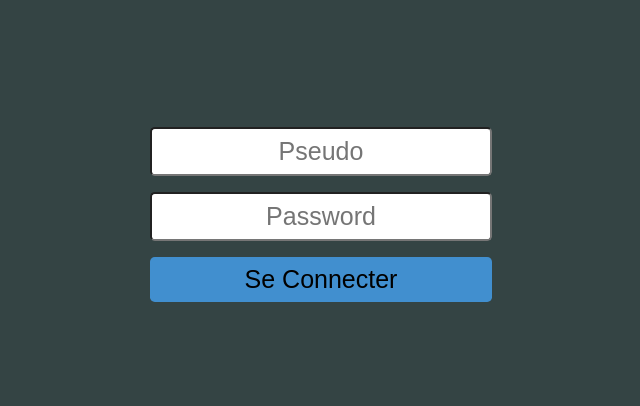
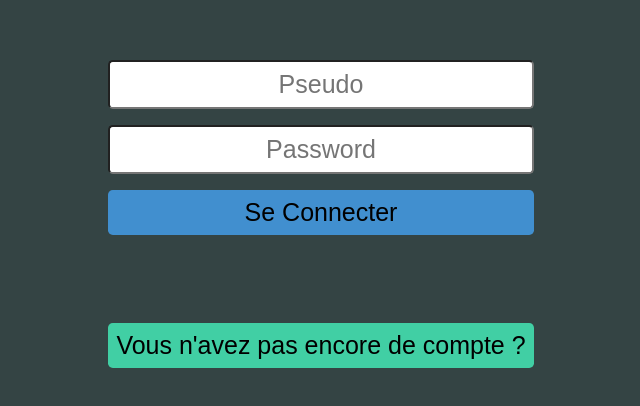
Before and after one commit to Tookai/Messagerie, a React (Vite) app in the folder client/: page /login in a window 1280 px wide. Shown: the part 186-592 px from the top of the page, without its empty margins (319-959 px from the left). Built offline with nearby package versions, Linux system fonts and the light colour scheme.

Commit message:
login / logout

```diff
--- a/client/src/App.jsx
+++ b/client/src/App.jsx
@@ -6,6 +6,9 @@ import { BrowserRouter as Router, Routes, Route } from "react-router-dom";
 import { QueryClient, QueryClientProvider, useQuery } from "react-query";
 
 const queryClient = new QueryClient();
+
+const userConnected = localStorage.getItem("user");
+console.log(userConnected);
 
 function App() {
   return (
--- a/client/src/components/Navbar.jsx
+++ b/client/src/components/Navbar.jsx
@@ -1,14 +1,29 @@
+import { useState } from "react";
+import { useNavigate } from "react-router-dom";
 import "../styles/navbar.css";
 
 const Navbar = () => {
   const userConnected = localStorage.getItem("user");
   const user = JSON.parse(userConnected);
 
+  let navigate = useNavigate();
+
+  const [reload, setReload] = useState(false);
+
+  reload && navigate("/login");
+
+  const handleClick = () => {
+    localStorage.clear();
+    setReload(true);
+  };
+
   return (
     <div className="navbar">
       <h1>Live Message App</h1>
       <p>Bonjour {user?.userPseudo || "toi"}</p>
-      <p>Se Déconnecter</p>
+      <p className="disconnect" onClick={handleClick}>
+        Se Déconnecter
+      </p>
     </div>
   );
 };
--- a/client/src/pages/LoginPage.jsx
+++ b/client/src/pages/LoginPage.jsx
@@ -22,6 +22,10 @@ const LoginPage = () => {
     });
   };
 
+  const handleClick = () => {
+    navigate("/register");
+  };
+
   return (
     <div className="loginpage">
       <form className="loginpage-form">
@@ -44,6 +48,10 @@ const LoginPage = () => {
         <button className="loginpage-input btn" type="submit" onClick={handleLogin}>
           Se Connecter
         </button>
+
+        <button className="loginpage-input btn2" onClick={handleClick}>
+          Vous n'avez pas encore de compte ?
+        </button>
       </form>
     </div>
   );
--- a/client/src/pages/RegisterPage.jsx
+++ b/client/src/pages/RegisterPage.jsx
@@ -20,6 +20,10 @@ const RegisterPage = () => {
     } else {
       alert("Il faut remplir toutes les cases.");
     }
+  };
+
+  const handleClick = () => {
+    navigate("/login");
   };
 
   return (
@@ -52,6 +56,10 @@ const RegisterPage = () => {
         <button className="loginpage-input btn" type="submit" onClick={handleRegister}>
           Créer mon compte
         </button>
+
+        <button className="loginpage-input btn2" onClick={handleClick}>
+          Vous avez déjà un compte ?
+        </button>
       </form>
     </div>
   );
--- a/client/src/styles/loginpage.css
+++ b/client/src/styles/loginpage.css
@@ -24,3 +24,11 @@
   outline: none;
   cursor: pointer;
 }
+
+.btn2 {
+  background-color: rgb(65, 207, 164);
+  border: none;
+  outline: none;
+  cursor: pointer;
+  margin-top: 5rem;
+}
--- a/client/src/styles/navbar.css
+++ b/client/src/styles/navbar.css
@@ -6,3 +6,10 @@
   box-shadow: 0px 15px 15px 0px rgba(0, 0, 0, 0.2);
   margin-bottom: 1rem;
 }
+
+.disconnect {
+  cursor: pointer;
+  padding: 0.5rem;
+  border: 1px solid white;
+  border-radius: 0.3rem;
+}
```
